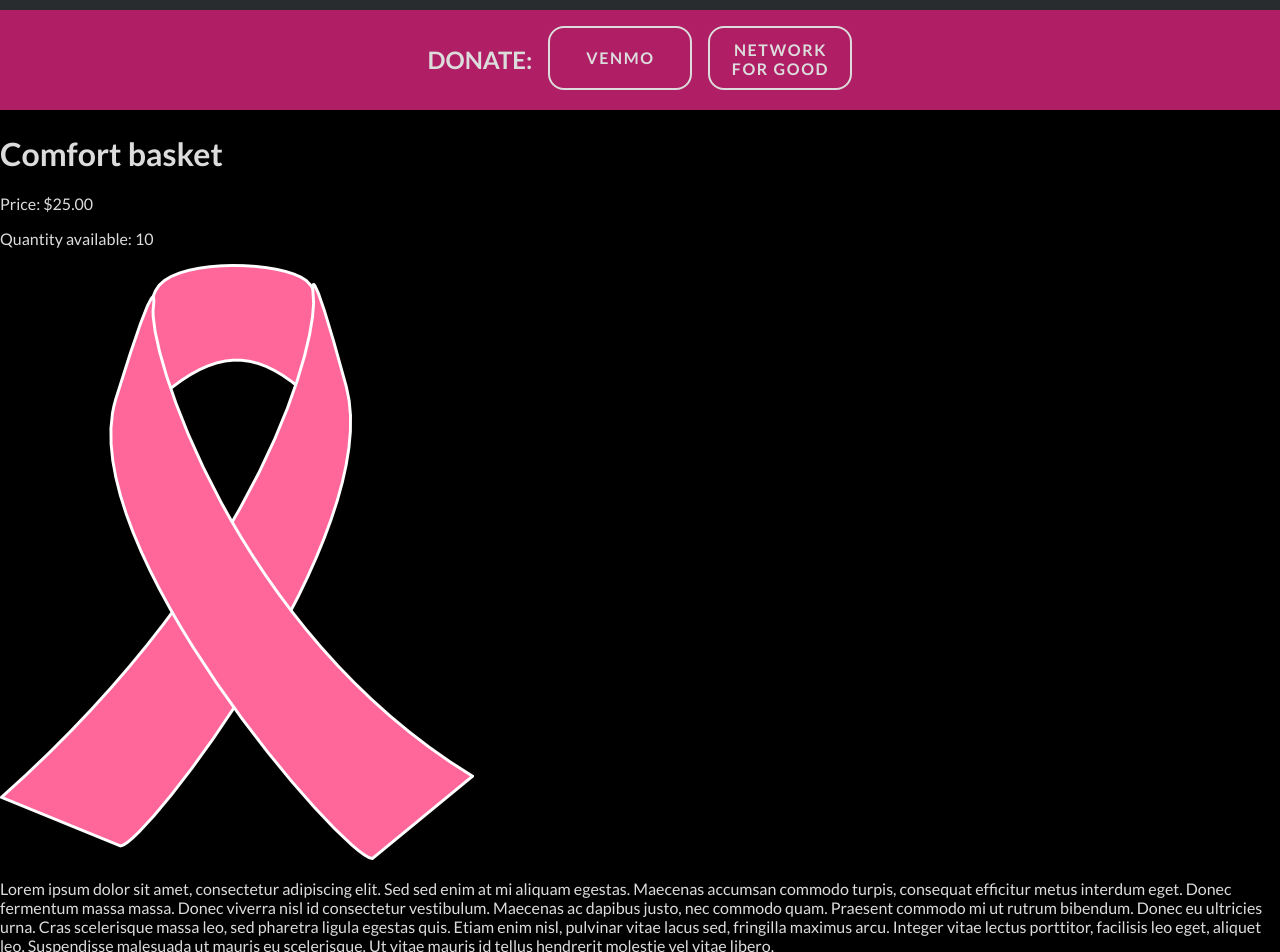
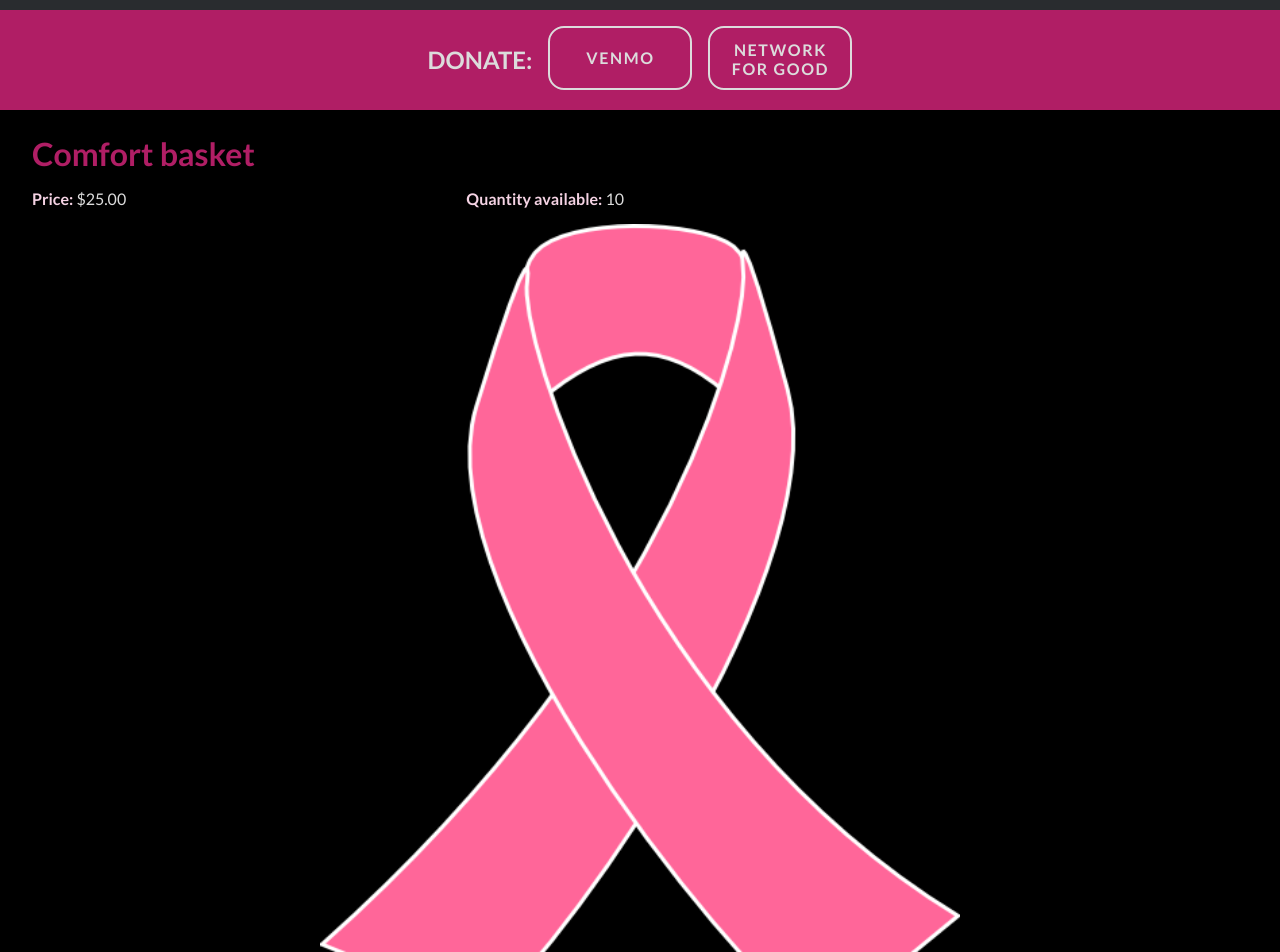
Before and after one commit to vishalicious213/bcc-v2, a Next.js app: page /gifts/comfort-basket in a window 1280 px wide. Shown: the part 100-1052 px from the top of the page. Built offline with nearby package versions, Linux system fonts and the light colour scheme.

Commit message:
styling gifts/comfort-basket

```diff
--- a/pages/gifts/comfort-basket.js
+++ b/pages/gifts/comfort-basket.js
@@ -6,16 +6,62 @@ export default function ComfortBasket() {
     // console.log(gift)
     return (
         <div className='gift'>
-            <h1>{gift.name}</h1>
-            <p>{`Price: $${gift.price / 100}.00`}</p>
-            <p>Quantity available: {gift.quantity}</p>
-            <img src={gift.img} alt={gift.alt} />
-            <p>{gift.desc}</p>
+            <div className='gift-txt'>
+                <h1>{gift.name}</h1>
+                <div className='pricing'>
+                    <p><span className='pricing-detail'><b>Price: </b></span>{`$${gift.price/100}.00`}</p>
+                    <p><span className='pricing-detail'><b>Quantity available:</b></span> {gift.quantity}</p>
+                </div>
+            </div>
+
+            <div className='gift-img'>
+                <img className='img' src={gift.img} alt={gift.alt} />
+            </div>
+
+            <p className='gift-txt'>{gift.desc}</p>
 
             <style jsx>
                 {`
                 .gift {
                     color: gainsboro;
+                    width: 100%;
+                    display: flex;
+                    flex-direction: column;
+                    align-items: center;
+                    margin-bottom: 3rem;
+                }
+
+                .gift-txt {
+                    width: 100%;
+                    padding-left: 2rem;
+                    margin-bottom: 0;
+                    margin-top: 0;
+                }
+
+                h1 {
+                    font-size: 2rem;
+                    margin-bottom: 0;
+                    color: #b01e65;
+                }
+
+                .pricing {
+                    display: flex;
+                    justify-content: space-between;
+                    padding-right: 2rem;
+                    width: 50%;
+                }
+
+                .pricing-detail {
+                    color: gainsboro;
+                    color: #f5d3e4;
+                }
+
+                .gift-img {
+                    width: 50%;
+                }
+
+                .img {
+                    width: 100%;
                 }
                 `}
             </style>
@@ -23,11 +69,34 @@ export default function ComfortBasket() {
     )
 }
 
-// id: 0,
-// name: 'Comfort basket',
-// price: 2500,
-// desc: 'Lorem ipsum dolor sit amet, consectetur adipiscing elit. Sed sed enim at mi aliquam egestas. Maecenas accumsan commodo turpis, consequat efficitur metus interdum eget. Donec fermentum massa massa. Donec viverra nisl id consectetur vestibulum. Maecenas ac dapibus justo, nec commodo quam. Praesent commodo mi ut rutrum bibendum. Donec eu ultricies urna. Cras scelerisque massa leo, sed pharetra ligula egestas quis. Etiam enim nisl, pulvinar vitae lacus sed, fringilla maximus arcu. Integer vitae lectus porttitor, facilisis leo eget, aliquet leo. Suspendisse malesuada ut mauris eu scelerisque. Ut vitae mauris id tellus hendrerit molestie vel vitae libero.',
-// img: '/breast-cancer-ribbon.png',
-// alt: '',
-// quantity: 10,
-// slug: 'comfort-basket',
+{/* <div key={gift.id} className='gift'>
+<div className='gift-img'>
+    <img className='img' src={gift.img} alt={gift.alt} />
+</div>
+<div className='gift-txt'>
+    <Link href={`/gifts/${gift.slug}`}>
+        <a><h3>{gift.name}</h3></a>
+    </Link>
+    <div className='pricing'>
+        <p><span className='pricing-detail'><b>Price: </b></span>{`$${gift.price/100}.00`}</p>
+        <p><span className='pricing-detail'><b>Quantity available:</b></span> {gift.quantity}</p>
+    </div>
+    <p className='desc'>{gift.desc}</p>
+</div>
+</div>
+
+
+@media only screen and (min-width: 1024px) {
+    .gift {
+        flex-direction: row;
+        align-items: center;
+    }
+
+    .gift-img {
+        width: 20%;
+    }
+
+    .gift-txt {
+        width: 80%;
+    }
+} */}
```
